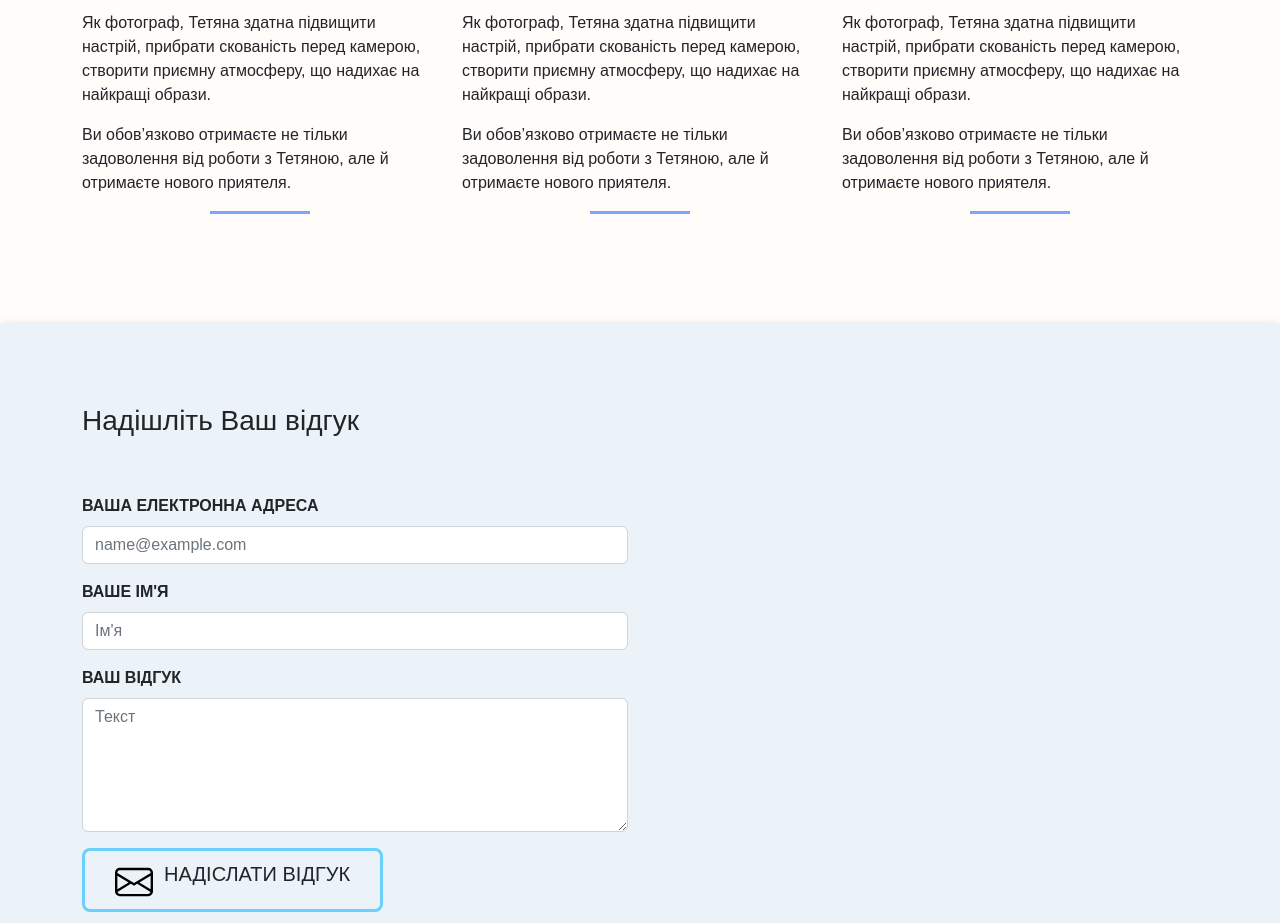
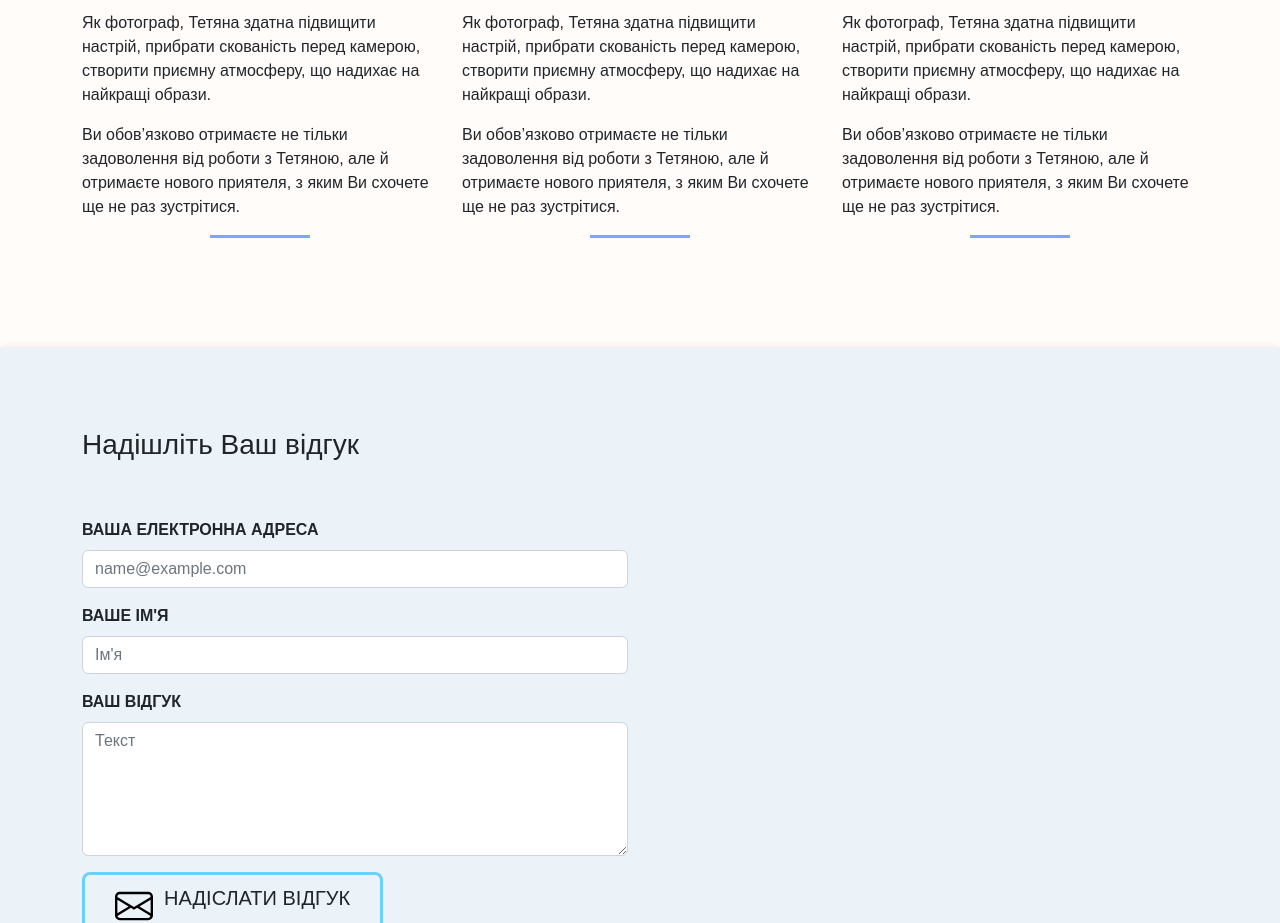
Before and after one commit to wolodwolod/photopritaka-new, a React (Create React App) app: page /ua/photographer in a window 1280 px wide. Shown: the part 1160-2083 px from the top of the page. Built offline with nearby package versions, Linux system fonts and the light colour scheme.

Commit message:
Update FeedbacksUA.jsx

```diff
--- a/src/components/Feedbacks/FeedbacksUA.jsx
+++ b/src/components/Feedbacks/FeedbacksUA.jsx
@@ -30,7 +30,7 @@ const FeedbacksUA = () => {
             </p>
             <p>
               Ви обов’язково отримаєте не тільки задоволення від роботи з
-              Тетяною, але й отримаєте нового приятеля.
+              Тетяною, але й отримаєте нового приятеля, з яким Ви схочете ще не раз зустрітися.
             </p>
 
             <div className="line"></div>
@@ -53,8 +53,8 @@ const FeedbacksUA = () => {
               образи.
             </p>
             <p>
-              Ви обов’язково отримаєте не тільки задоволення від роботи з
-              Тетяною, але й отримаєте нового приятеля.
+            Ви обов’язково отримаєте не тільки задоволення від роботи з
+              Тетяною, але й отримаєте нового приятеля, з яким Ви схочете ще не раз зустрітися.
             </p>
 
             <div className="line bg2"></div>
@@ -77,8 +77,8 @@ const FeedbacksUA = () => {
               образи.
             </p>
             <p>
-              Ви обов’язково отримаєте не тільки задоволення від роботи з
-              Тетяною, але й отримаєте нового приятеля.
+            Ви обов’язково отримаєте не тільки задоволення від роботи з
+              Тетяною, але й отримаєте нового приятеля, з яким Ви схочете ще не раз зустрітися.
             </p>
 
             <div className="line bg2"></div>
```
